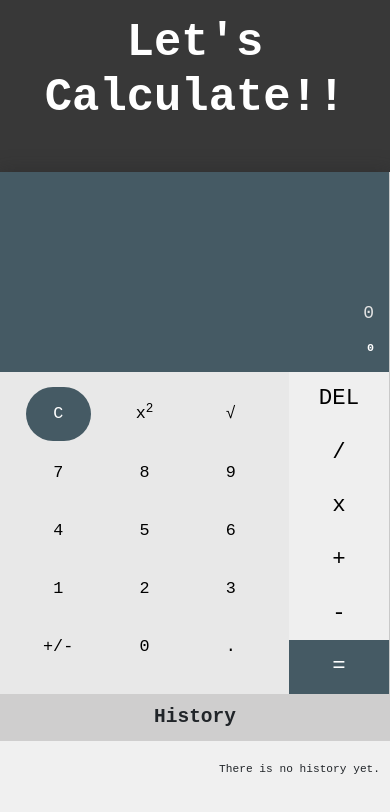
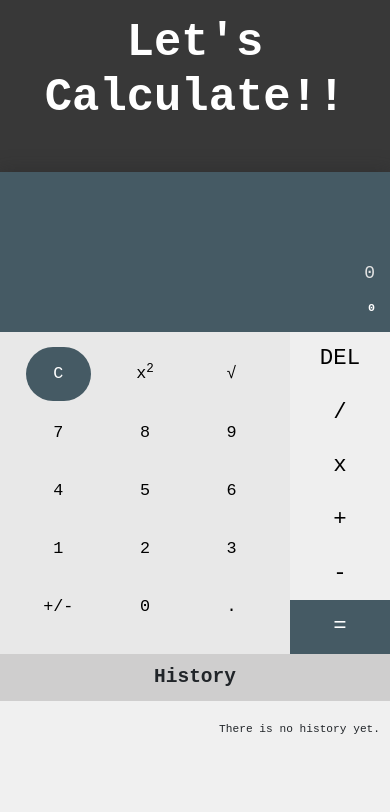
Before and after one commit to mageshk98/calculator, a React (Create React App) app: page / in a window 390 px wide. Shown: the top 812 px of the page. Built offline with nearby package versions, Linux system fonts and the light colour scheme.

Commit message:
Fixed keyboard issue & update package.json

```diff
--- a/package.json
+++ b/package.json
@@ -3,9 +3,6 @@
   "version": "0.1.0",
   "private": true,
   "dependencies": {
-    "@fortawesome/fontawesome-svg-core": "1.2.34",
-    "@fortawesome/free-solid-svg-icons": "5.15.2",
-    "@fortawesome/react-fontawesome": "0.1.14",
     "@testing-library/jest-dom": "5.11.9",
     "@testing-library/react": "11.2.2",
     "@testing-library/user-event": "12.6.2",
--- a/src/App.module.css
+++ b/src/App.module.css
@@ -22,21 +22,6 @@
   height: 55vmin;
   width: 95vmin;
   padding: 0px;
-}
-@media screen and (max-width: 991.98px) {
-  .BoxWrapper {
-    height: 80%;
-  }
-  .BoxWrapper > div {
-    flex-direction: column;
-  }
-}
-@media screen and (max-width: 572px) {
-  .BoxWrapper {
-    height: 100%;
-    width: 100%;
-    font-size: 86%;
-  }
 }
 
 .layout {
@@ -63,3 +48,21 @@
   margin-bottom: 10px;
   font-weight: 600;
 }
+@media screen and (max-width: 991.98px) {
+  .BoxWrapper {
+    height: 80%;
+  }
+  .BoxWrapper > div {
+    flex-direction: column;
+  }
+  .leftLayout {
+    border: none;
+  }
+}
+@media screen and (max-width: 572px) {
+  .BoxWrapper {
+    height: 100%;
+    width: 100%;
+    font-size: 86%;
+  }
+}
--- a/src/Components/Calculator/calculator.module.css
+++ b/src/Components/Calculator/calculator.module.css
@@ -6,7 +6,7 @@
 
 .topLayout {
   padding: 15px;
-  flex: 0 0 200px;
+  flex: 0 0 160px;
   background-color: inherit;
 
   max-width: 100%;
```
Also changed, not shown: 1 other file (tests, documents, lock files or other folders).
